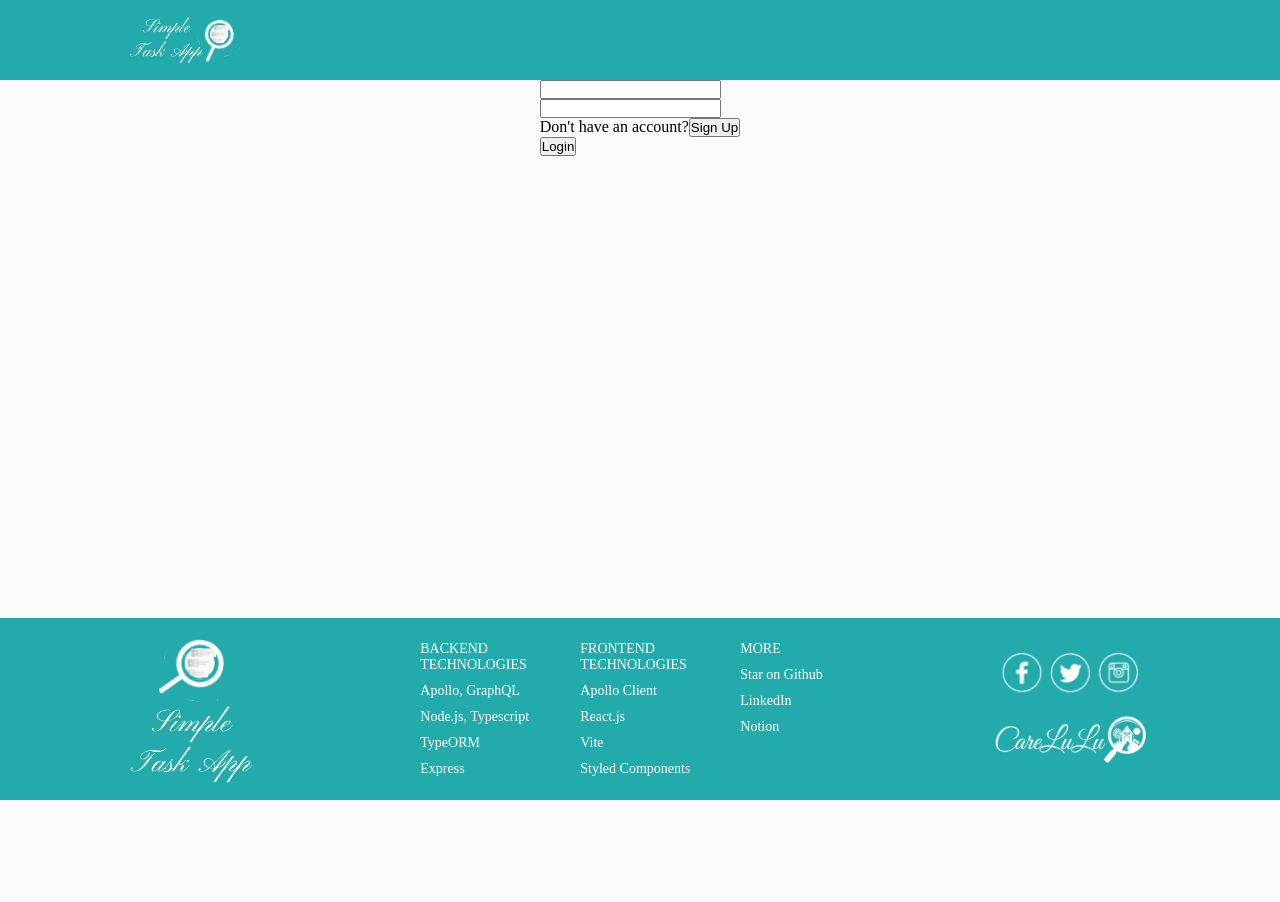
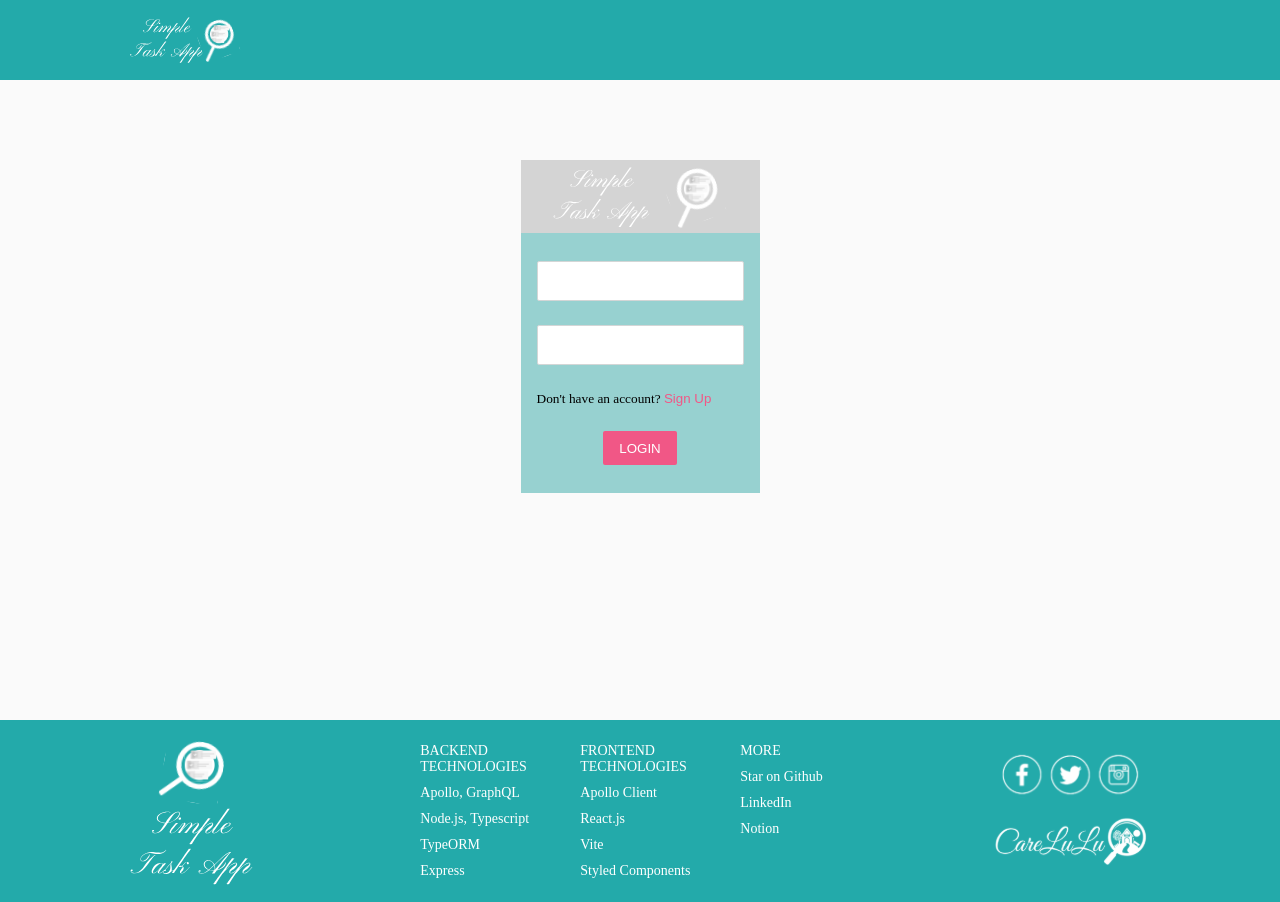
Before and after one commit to Dahan-Schuster/react-task-app, a React (Vite) app in the folder frontend/: page / in a window 1280 px wide. Before the commit the page ends 800 px from the top, so only its background shows below. Built offline with nearby package versions, Linux system fonts and the light colour scheme.

Commit message:
feat: Login/Signup form styles

```diff
--- a/frontend/src/components/LoginForm/index.tsx
+++ b/frontend/src/components/LoginForm/index.tsx
@@ -1,6 +1,9 @@
 import { FC, FormEvent, useCallback, useContext, useState } from "react";
+
 import AuthContext from "../../contexts/auth";
-import { Container } from "./styles";
+
+import { Container, ImgContainer } from "./styles";
+import logoImg from '../../assets/logo_login.svg';
 
 /**
  * User creation form
@@ -37,6 +40,9 @@ const LoginForm: FC = () => {
 
 	return (
 		<Container>
+			<ImgContainer>
+				<img src={logoImg} alt="Simple Task App" />
+			</ImgContainer>
 			<form onSubmit={handleSubmit}>
 				<div className="form-group">
 					<input type="text" value={username} onChange={e => setUsername(e.target.value)} />
@@ -46,24 +52,24 @@ const LoginForm: FC = () => {
 				</div>
 				{error && (
 					<div className="form-group">
-						<p className="error">{error}</p>
+						<small className="error">{error}</small>
 					</div>
 				)}
 				<div className="form-group">
 					{doLogin ? (
-						<p>Don't have an account?
+						<small>Don't have an account?&nbsp;
 							<button className="btnAccount" type="button"
 								onClick={() => setDoLogin(false)}>
 								Sign Up
 							</button>
-						</p>
+						</small>
 					) : (
-						<p>Already have an account?
+						<small>Already have an account?&nbsp;
 							<button className="btnAccount" type="button"
 								onClick={() => setDoLogin(true)}>
 								Log in
 							</button>
-						</p>
+						</small>
 					)}
 				</div>
 				<div className="form-group">
--- a/frontend/src/components/LoginForm/styles.ts
+++ b/frontend/src/components/LoginForm/styles.ts
@@ -2,6 +2,66 @@ import styled from 'styled-components';
 
 export const Container = styled.div`
 	max-width: 1120px;
-	margin: 0 auto;
+	margin: 5rem auto;
 	min-height: 30rem;
+
+
+	form {
+		margin: 0 auto;
+		display: flex;
+		flex-direction: column;
+		align-items: center;
+		padding: 1rem;
+		background-color: var(--secondary-color);
+
+		.form-group {
+			margin: .75rem 0;
+			width: 100%;
+
+			input {
+				height: 40px;
+				width: 100%;
+				border: 1px #D3D6D6 solid;
+				border-radius: 2px;
+				color: #545454;
+				font-size: var(--f14-px);
+				padding: 0.5rem 0.75rem;
+			}
+
+			.error {
+				color: var(--error-color);
+			}
+
+			.btnAccount {
+				color: var(--accent-secondary-color);
+				background-color: transparent;
+				border: none;
+			}
+
+			button[type="submit"] {
+				background-color: var(--accent-secondary-color);
+				color: #ffffff;
+				text-transform: uppercase;
+				text-align: center;
+				border: none;
+				border-radius: 2px;
+				padding: 0.6rem 1rem;
+				display: block;
+				margin: 0 auto;
+			}
+		}
+	}
 `;
+
+export const ImgContainer = styled.div`
+	background-color: #D4D4D4;
+	padding: 0.2rem 1rem;
+	display: flex;
+	justify-content: center;
+	align-items: center;
+
+	img {
+		max-width: 175px;
+		height: auto;
+	}
+`
--- a/frontend/src/styles/global.ts
+++ b/frontend/src/styles/global.ts
@@ -6,6 +6,8 @@ const GlobalStyle = createGlobalStyle`
 		--primary-color: #23AAAA;
 		--secondary-color: #97D1D0;
 		--accent-color: #FEB708;
+		--accent-secondary-color: #f15786;
+		--error-color: #ee2d68;
 
 		--f14-px: 87.50%;
 		--f15-px: 93.75%;
```
